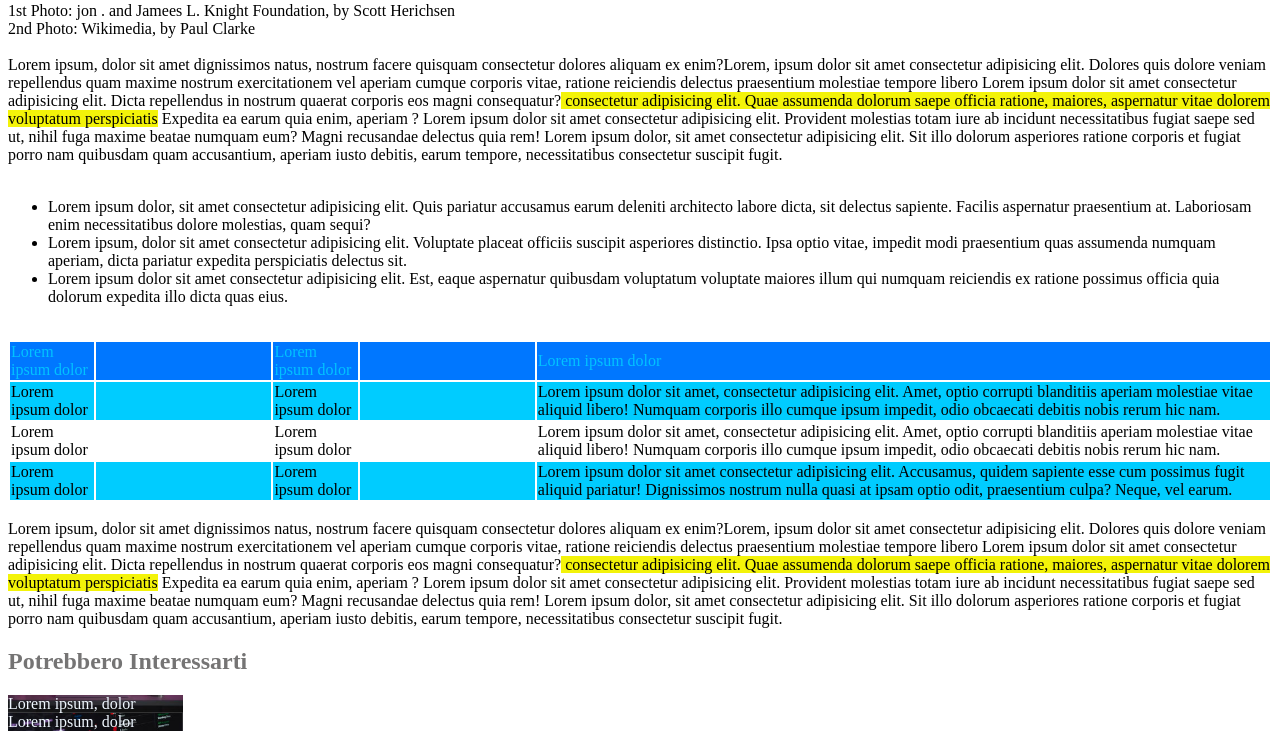
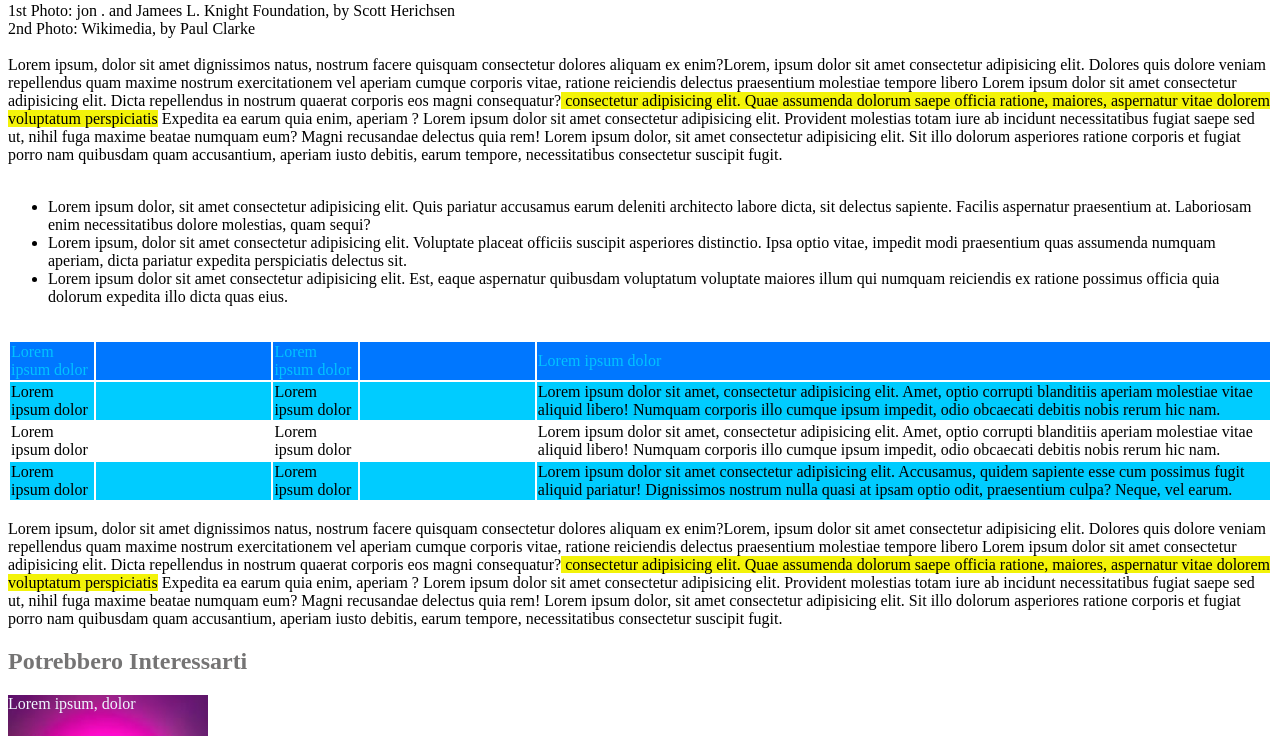
Before and after one commit to GiancarloRamondino/html-css-booleaner, a plain HTML site: page index.html in a window 1280 px wide. Shown: the part 593-1329 px from the top of the page. Drawn offline with Linux system fonts and the light colour scheme.

Commit message:
[FIX] Last Table

```diff
--- a/style.css
+++ b/style.css
@@ -38,6 +38,7 @@ header{
 background-color: rgb(0, 119, 255);
 color: rgb(0, 195, 255);
 height: 5px;
+width: 175px
 }
 
 .spazio{
@@ -46,10 +47,12 @@ height: 5px;
 
 .bcolor-acqua{
     background-color: rgb(0, 204, 255);
+    width: 175px
 }
 
 .immagine_1{
-    width: 175px;
+    width: 200px;
+    height: 200px;
     background-image: url("../html-css-booleaner/img/monitor.jpg");
     background-size: cover;
     background-repeat: no-repeat;
@@ -58,10 +61,12 @@ height: 5px;
 }
 
 .immagine_2{
-    width: 175px;
+    width: 200px;
+    height: 200px;
     background-image: url("../img/graph.jpg");
     background-size: cover;
     background-repeat: no-repeat;
     background-position: bottom;
     color: aliceblue;
+
 }
```
